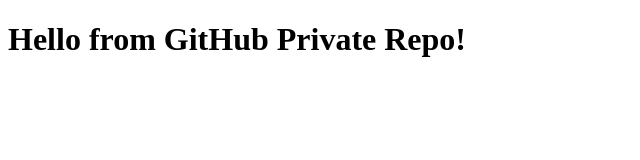
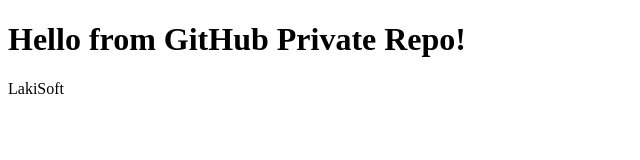
Before and after one commit to djerdj/Test, a plain HTML site: page index.html in a window 1280 px wide. Shown: the full height of the page, 0-640 px from the left. Drawn offline with Linux system fonts and the light colour scheme.

Commit message:
new paragraph in the index.html

```diff
--- a/index.html
+++ b/index.html
@@ -6,5 +6,6 @@
 </head>
 <body>
     <h1>Hello from GitHub Private Repo!</h1>
+    <p>LakiSoft</p></p>
 </body>
 </html>
```
